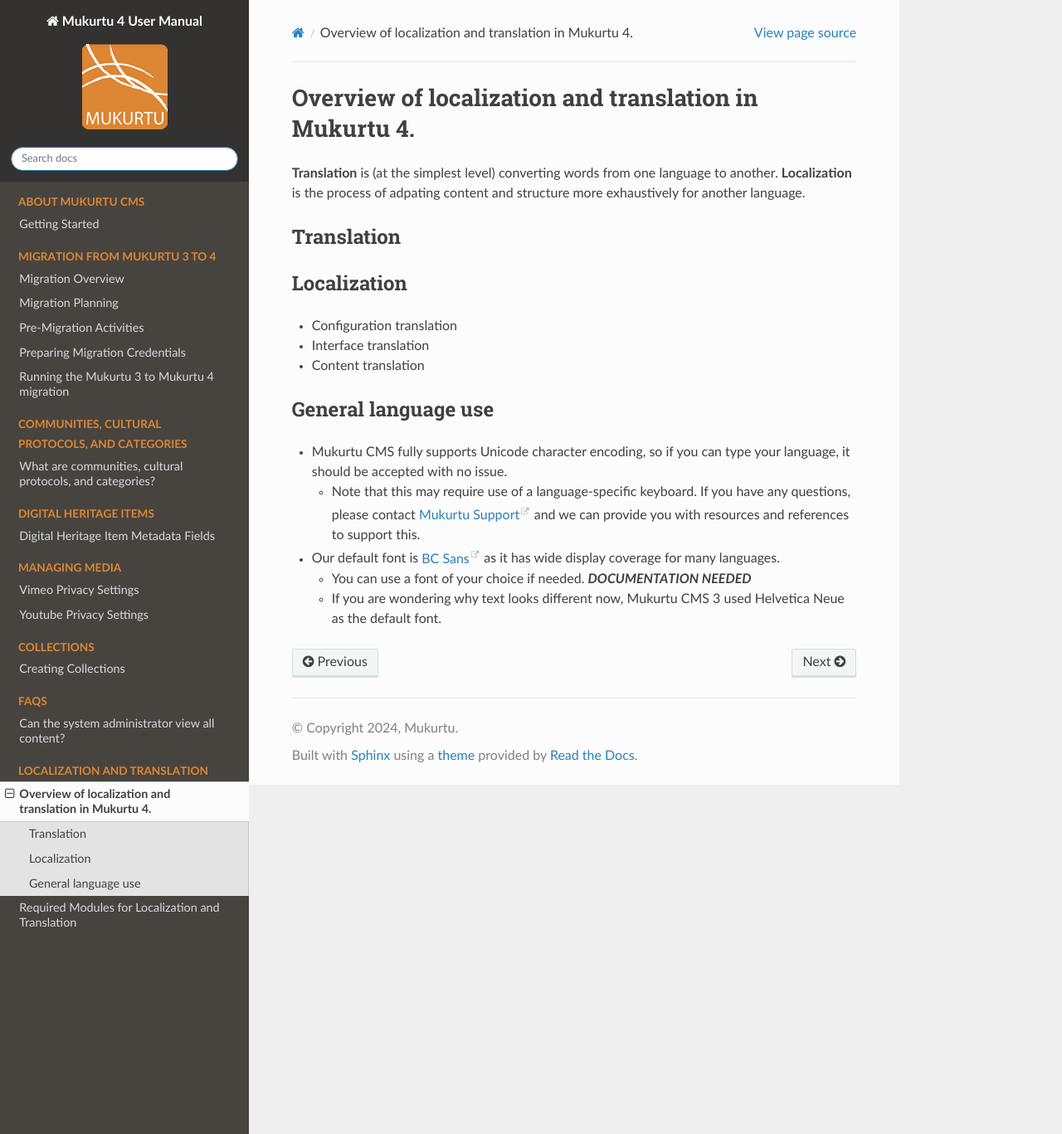
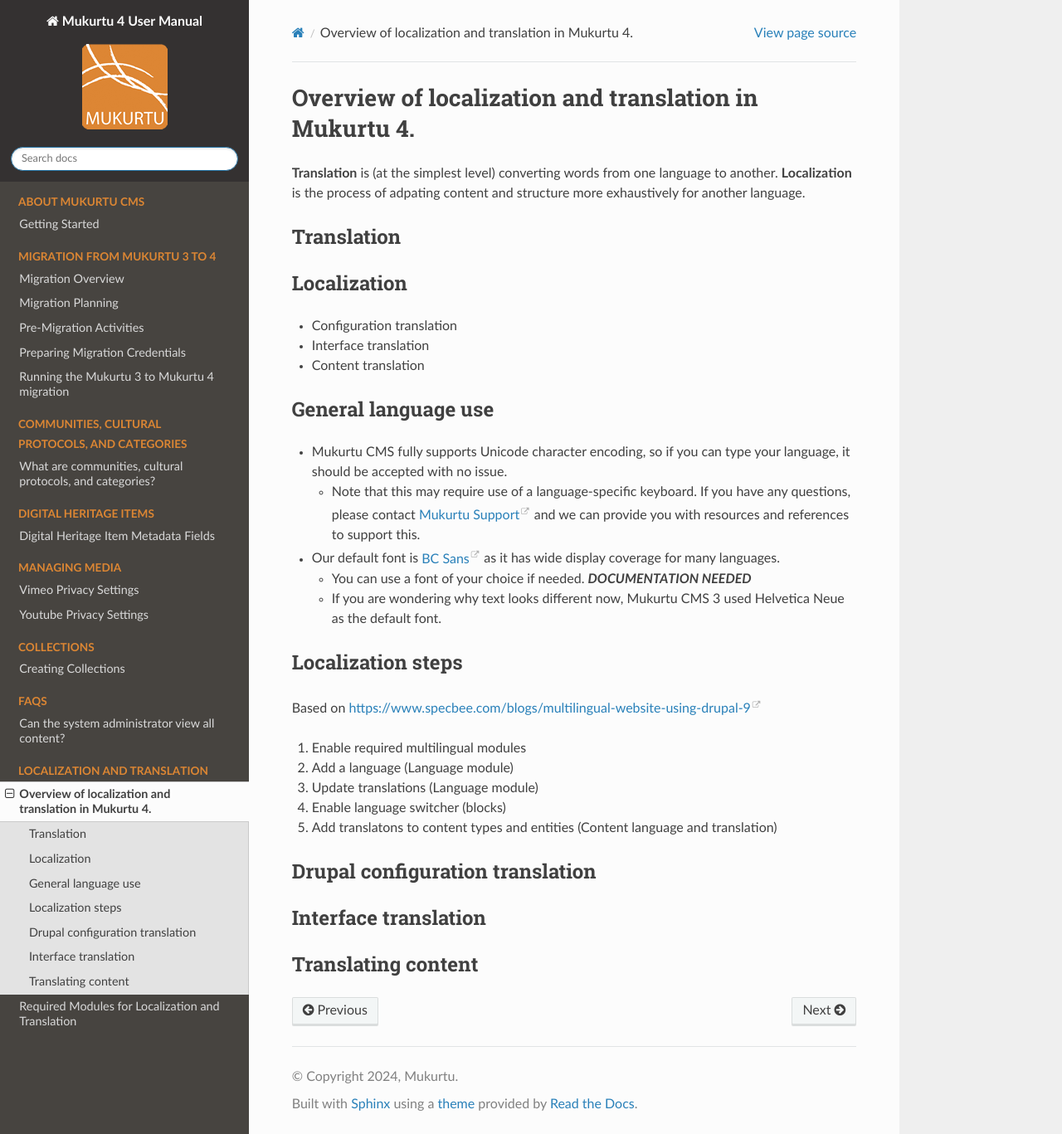
Before and after one commit to MukurtuCMS/mukurtudocs, a Sphinx documentation site: the page built from docs/source/localization-translation/LocalizationTranslationOverview.md, in a window 1280 px wide and 1367 px high. Shown: the whole window at 83% size. Built offline with Sphinx 7.4.7 and the Read the Docs theme 3.1.0, drawn with Linux system fonts in a browser that asks for light colours.

Commit message:
Update LocalizationTranslationOverview.md

```diff
--- a/docs/source/localization-translation/LocalizationTranslationOverview.md
+++ b/docs/source/localization-translation/LocalizationTranslationOverview.md
@@ -19,3 +19,19 @@
 - Our default font is [BC Sans](https://www2.gov.bc.ca/gov/content/governments/services-for-government/policies-procedures/bc-visual-identity/bc-sans) as it has wide display coverage for many languages.
   - You can use a font of your choice if needed. **_DOCUMENTATION NEEDED_**
   - If you are wondering why text looks different now, Mukurtu CMS 3 used Helvetica Neue as the default font.
+
+
+## Localization steps
+
+Based on [https://www.specbee.com/blogs/multilingual-website-using-drupal-9](https://www.specbee.com/blogs/multilingual-website-using-drupal-9)
+1) Enable required multilingual modules
+2) Add a language (Language module)
+3) Update translations (Language module)
+4) Enable language switcher (blocks)
+5) Add translatons to content types and entities (Content language and translation)
+
+## Drupal configuration translation
+
+## Interface translation
+
+## Translating content
```
